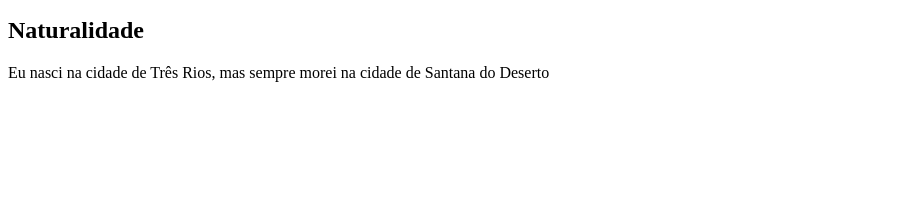
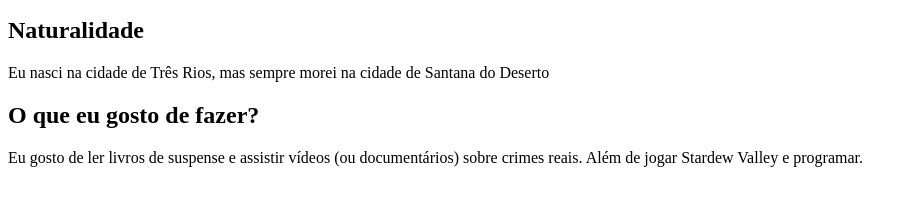
Before and after one commit to ufjf-dcc202/ufjf-dcc202-2023-3-a-atv3-VanessaTrajano, a website: page index.html in a window 1280 px wide. Shown: the part 101-306 px from the top of the page, without its empty margins (0-912 px from the left). Drawn offline with Linux system fonts and the light colour scheme.

Commit message:
Adiciona conteúdo na segunda seção

```diff
--- a/index.html
+++ b/index.html
@@ -13,7 +13,10 @@
             <h2>Naturalidade</h2>
             <p>Eu nasci na cidade de Três Rios, mas sempre morei na cidade de Santana do Deserto</p>
         </section>
-        <section></section>
+        <section>
+            <h2>O que eu gosto de fazer?</h2>
+            <p>Eu gosto de ler livros de suspense e assistir vídeos (ou documentários) sobre crimes reais. Além de jogar Stardew Valley e programar.</p>
+        </section>
     </main>
 </body>
 </html>
```
